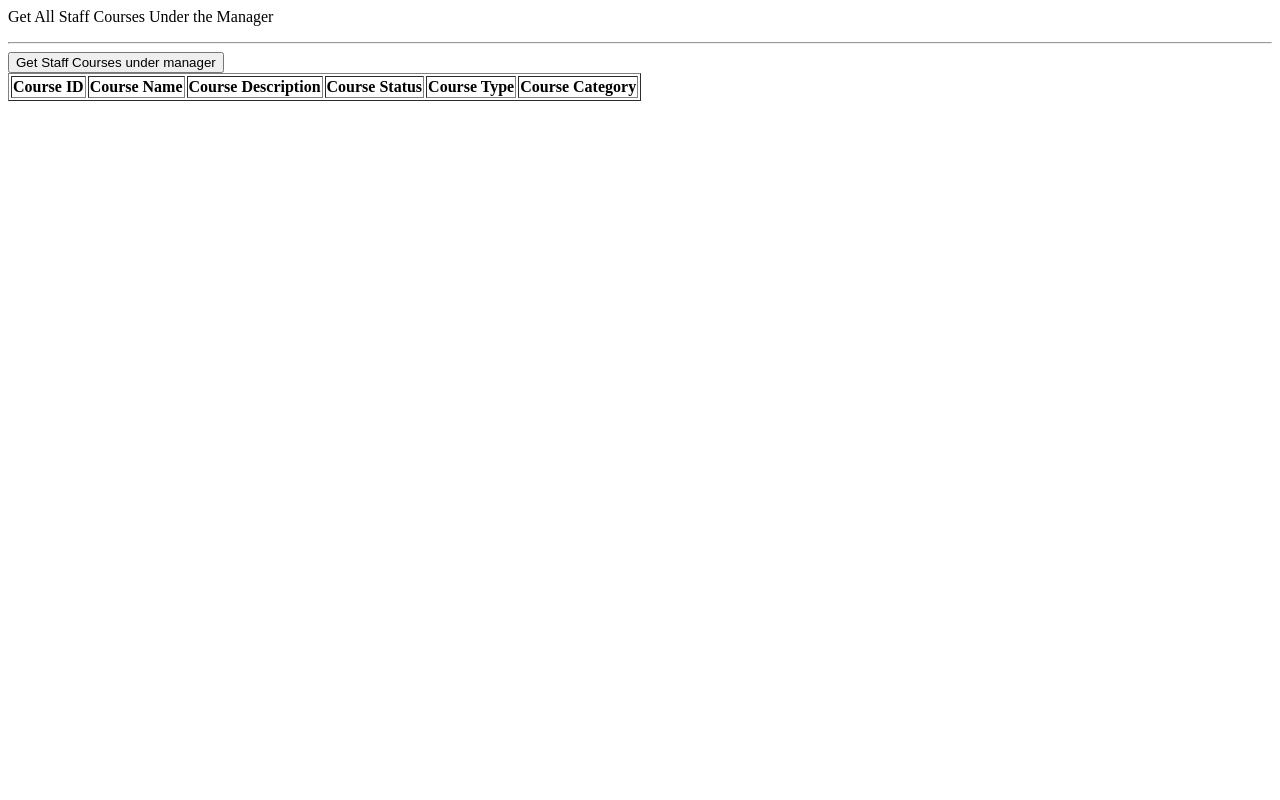
After one commit to S7LEONNIE/is212lms, a PHP site: page /skeleton_view_courses_under_manager.html in a window 1280 px wide. The commit adds this page. Run offline with PHP 8.4, Linux system fonts and the light colour scheme; lists and menus that the app fills with data are empty.

Commit message:
SPMBES-27
Skeleton HTML page for retrieving courses taken by staff under a certain manager

```diff
--- /dev/null
+++ b/skeleton_view_courses_under_manager.html
@@ -0,0 +1,89 @@
+<html>
+<head>
+    Get All Staff Courses Under the Manager
+</head>
+
+<body>
+    <div id="createLearningJourneyVue">
+
+        <p>{{ message }}</p>
+
+        <hr />
+        <!-- Need to change variable for  -->
+        <button type="button" v-on:click="getLearningJourney">Get Staff Courses under manager</button> <br />
+        <table border="black">
+            <tr>
+                <th> Course ID </th>
+                <th> Course Name </th>
+                <th> Course Description </th>
+                <th> Course Status </th>
+                <th> Course Type </th>
+                <th> Course Category </th>
+            </tr>
+            <tr v-for="course in courses">
+                <td>
+                    {{ course.course_id }}
+                </td>
+                <td>
+                    {{ course.course_name }}
+                </td>
+                <td>
+                    {{ course.course_desc }}
+                </td>
+                <td>
+                    {{ course.course_status }}
+                </td>
+                <td>
+                    {{ course.course_type }}
+                </td>
+                <td>
+                    {{ course.course_category }}
+                </td>
+            </tr>
+        </table>
+    </div>
+</body>
+
+</html>
+
+
+<script src="JS/vue.js"></script>
+<script src="https://unpkg.com/axios/dist/axios.min.js"></script>
+
+<script>
+    const createLearningJourneyVue = Vue.createApp({
+        data() {
+            return {
+                role_name: '',
+                role_desc: '',
+                message: '',
+                success_message: 'Role successfully created.',
+                failure_message: 'Could not create role.',
+                courses: [],
+            }
+        },
+
+methods: {
+    getLearningJourney() {
+        axios.get("PHP/functionGetCoursesUnderManager.php")
+            .then(response => {
+            if (response.status == 200) {
+                console.log("hi");
+                console.log(response.data);
+                this.courses = response.data.records;
+            }
+            else {
+                console.log("cannot retrieve");
+            }
+            })
+            .catch(error => {
+            console.log(error.message);
+            });
+    }
+}
+
+
+})
+
+const vm = createLearningJourneyVue.mount("#createLearningJourneyVue")
+</script>
```
Also changed, not shown: PHP/classCourseDAO.php (+32 -0 lines), PHP/functionGetCoursesUnderManager.php (added, +39 -0 lines).
